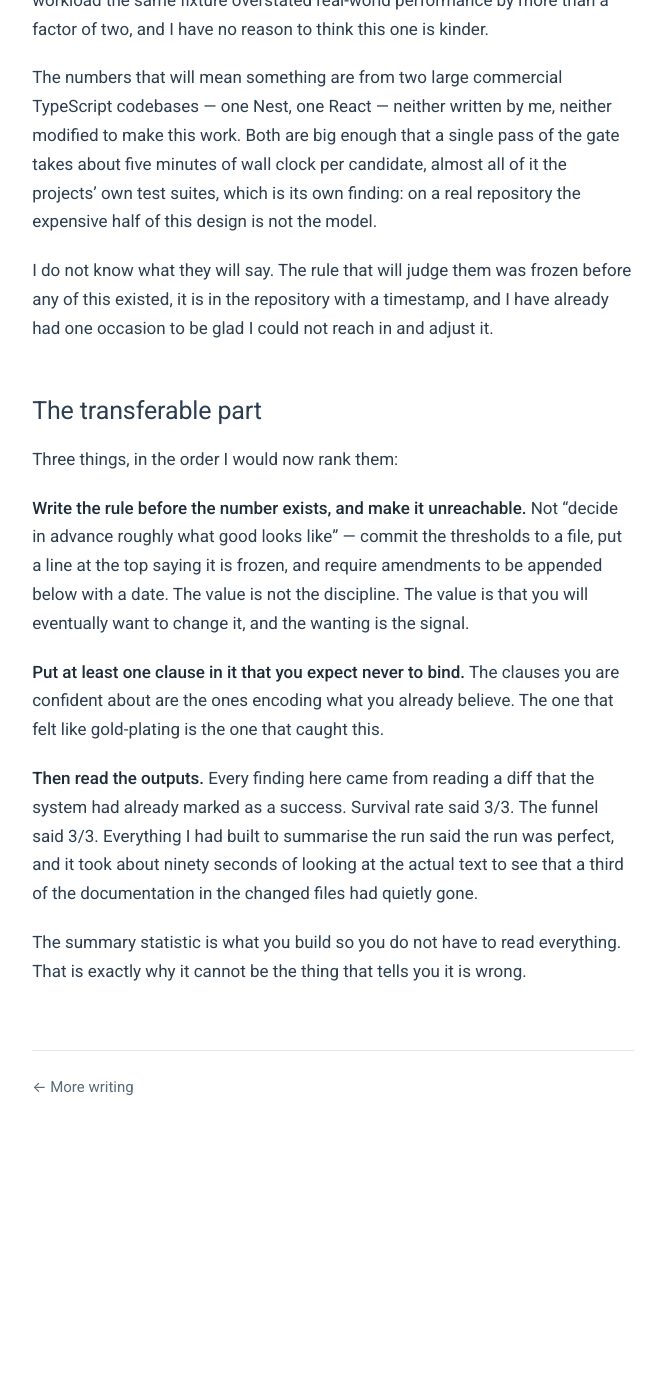
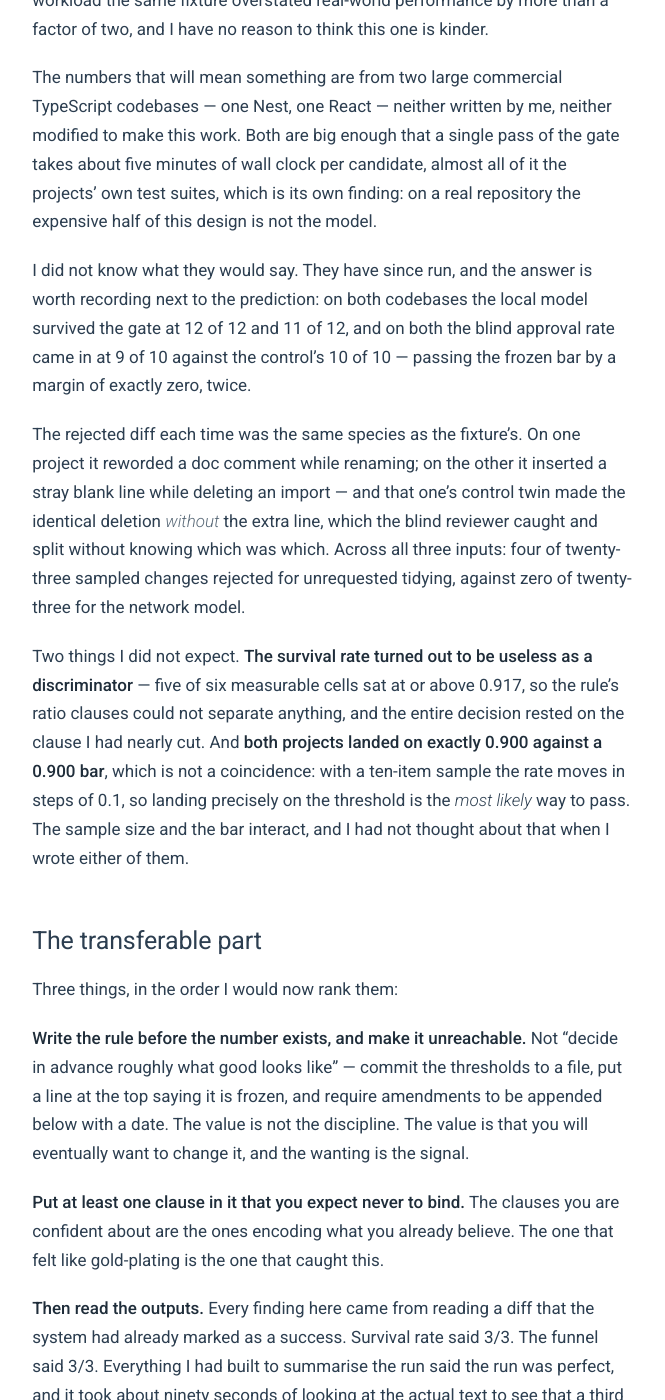
Before and after one commit to lvlrSajjad/lvlrSajjad.github.io, a Jekyll site: the page built from writing/a-perfect-score-and-a-veto.md, in a window 1280 px wide and 1400 px high, scrolled down 5185 px. Shown: the whole window, without its empty margins (307-972 px from the left). Built offline with Jekyll 4.4.1, drawn with Linux system fonts in a browser that asks for light colours; before the commit the page ends 6381 px from its top, so only the background shows below that.

Commit message:
Publish "Your gate is fine. Its reference is wrong."
A broken automated check announces itself. A check whose *baseline* is corrupted keeps running,
compares correctly, reports honest fields, and has simply started asking for less — and every
summary statistic says the run went well.

Two of them in one night, on the same symptom, hours apart: a package manager exporting its state
into the environment so a test dependency resolved the wrong cache and ~170 suites vanished from the
baseline; and a globally-shared runner cache that twenty-four differently-rooted sandboxes all wrote
to, until whole test files stopped loading. Clearing the second, with no code change, turned zero of
twelve candidates surviving into eleven of twelve.

The note is mostly about the debugging, because that is the transferable part. Five hypotheses died
before the sixth held, and all five failed the same way: tested in a setup that differed from the
real one in ways I had not enumerated. The clearest — I suspected a resident model was exhausting
memory, so I ran the suite standalone, having killed the model first, and read the result as
exonerating. What worked was holding everything fixed, changing one thing, and preferring a
four-minute measurement to a thirty-second argument.

The guard that caught all four corrupted runs was built on a diagnosis that was wrong. It worked
because it compares a baseline against a known-good reference instead of reasoning about causes —
validate against references, not against explanations, because your explanation is the thing most
likely to be wrong when something surprising is happening.

Also updates "A perfect score, and a veto" with the real-project numbers its ending was waiting on:
12/12 and 11/12 survival, and 9/10 against 10/10 on blind approval — passing a frozen bar by a
margin of exactly zero, twice, which turns out not to be a coincidence but an interaction between a
ten-item sample and a 0.90 threshold.

Co-Authored-By: Claude Opus 5 <noreply@anthropic.com>

```diff
--- a/writing/a-perfect-score-and-a-veto.md
+++ b/writing/a-perfect-score-and-a-veto.md
@@ -196,9 +196,28 @@ minutes of wall clock per candidate, almost all of it the projects' own test
 suites, which is its own finding: on a real repository the expensive half of this
 design is not the model.
 
-I do not know what they will say. The rule that will judge them was frozen before
-any of this existed, it is in the repository with a timestamp, and I have already
-had one occasion to be glad I could not reach in and adjust it.
+I did not know what they would say. They have since run, and the answer is worth
+recording next to the prediction: on both codebases the local model survived the
+gate at 12 of 12 and 11 of 12, and on both the blind approval rate came in at 9 of
+10 against the control's 10 of 10 — passing the frozen bar by a margin of exactly
+zero, twice.
+
+The rejected diff each time was the same species as the fixture's. On one project
+it reworded a doc comment while renaming; on the other it inserted a stray blank
+line while deleting an import — and that one's control twin made the identical
+deletion *without* the extra line, which the blind reviewer caught and split
+without knowing which was which. Across all three inputs: four of twenty-three
+sampled changes rejected for unrequested tidying, against zero of twenty-three for
+the network model.
+
+Two things I did not expect. **The survival rate turned out to be useless as a
+discriminator** — five of six measurable cells sat at or above 0.917, so the
+rule's ratio clauses could not separate anything, and the entire decision rested
+on the clause I had nearly cut. And **both projects landed on exactly 0.900
+against a 0.900 bar**, which is not a coincidence: with a ten-item sample the rate
+moves in steps of 0.1, so landing precisely on the threshold is the *most likely*
+way to pass. The sample size and the bar interact, and I had not thought about
+that when I wrote either of them.
 
 ## The transferable part
 
```
Also changed, not shown: writing/index.html (+9 -0 lines), writing/your-gate-is-fine-its-reference-is-wrong.md (added, +151 -0 lines).
